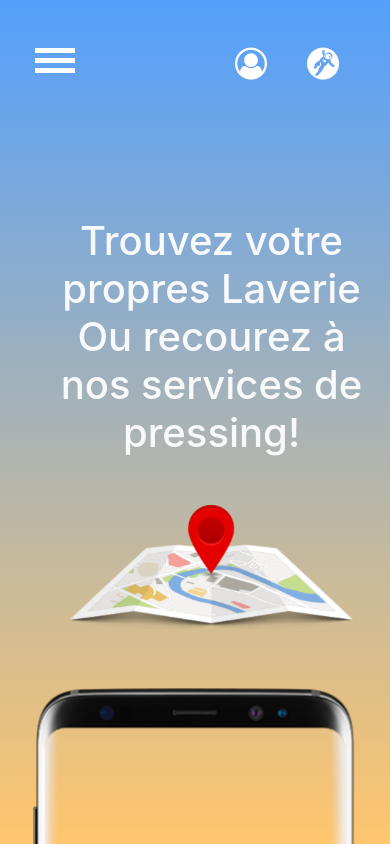
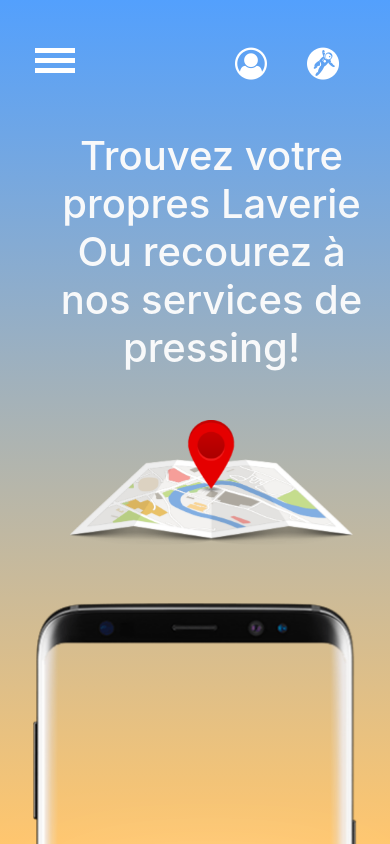
Before and after one commit to NYAZAK/FindDry, an Angular app: page / in a window 390 px wide. Shown: the top 844 px of the page. Built offline with nearby package versions, Linux system fonts and the light colour scheme.

Commit message:
fix: corrige bug du navigateur en device mobile

```diff
--- a/src/app/header/header.component.css
+++ b/src/app/header/header.component.css
@@ -16,3 +16,8 @@ button:hover {
   color: #53A0FD;
   background-color: #FFC66D;
 }
+
+app-navigation {
+  position: absolute;
+  height: 100%;
+}
--- a/src/app/header/header.component.html
+++ b/src/app/header/header.component.html
@@ -1,10 +1,9 @@
 <div class="container-fluid">
 <div class="row">
-<app-navigation class="mx-auto col-12">
-</app-navigation>
+<app-navigation class="mx-auto col-12"></app-navigation>
 </div>
 
-  <div class="row">
+  <div class="row" style="margin-top:10%;">
 <div class="col-xs-12 col-sm-12 col-md-8 col-lg-8 mt-5 pl-5 text-center ">
   <h1 class="animated zoomIn mt-5 text-light mb-5">
     {{ title }}!
--- a/src/app/navigation/navigation.component.html
+++ b/src/app/navigation/navigation.component.html
@@ -27,8 +27,8 @@
       <a href="#" class="text-light font-weight-bold">Contacts</a>
     </li>
   </ul>
-  <div class="menu-burger col-sm-6 col-xs-6 mt-5">
-    <div class="btn-burger" (click)="isDisappear()">
+  <div class="menu-burger mt-5">
+    <div class="btn-burger col-1" (click)="isDisappear()">
         <span></span>
         <span></span>
         <span></span>
```
Also changed, not shown: src/app/navigation/navigation.component.css (line endings or trailing spaces).
